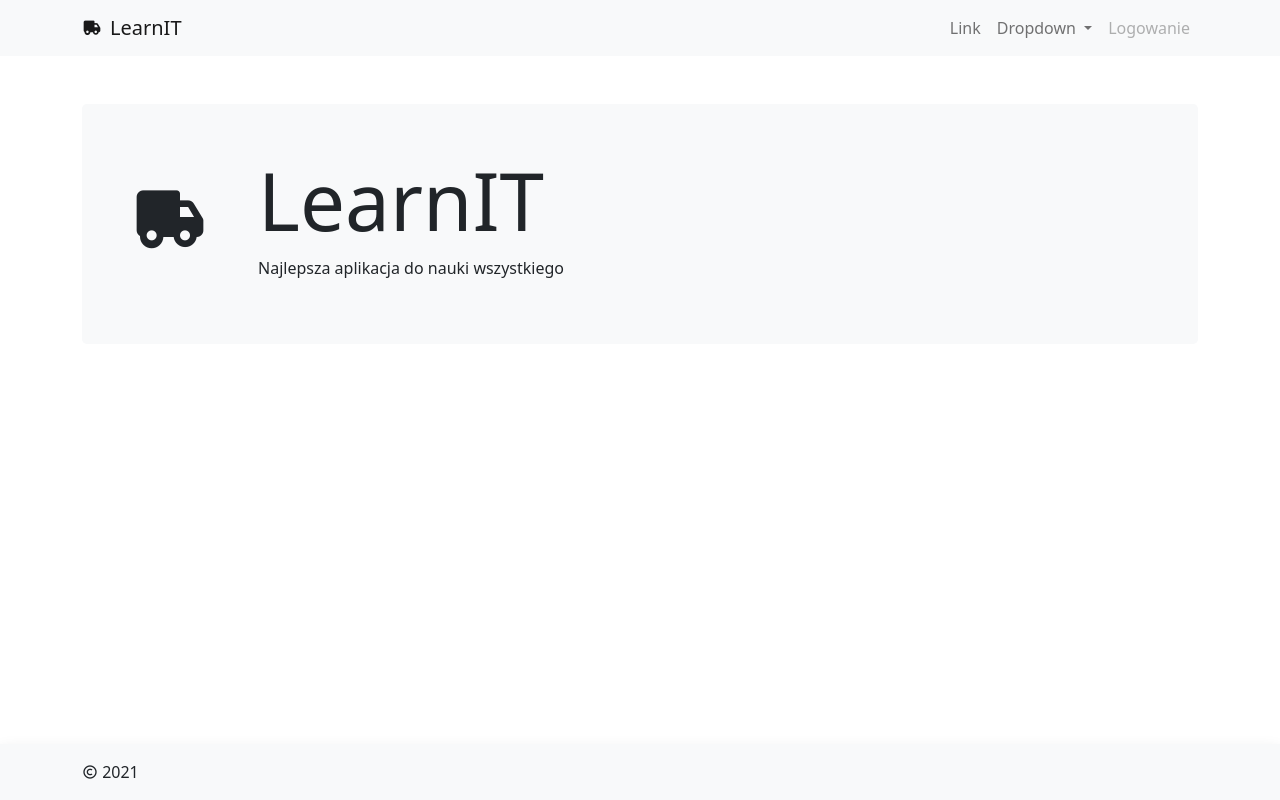
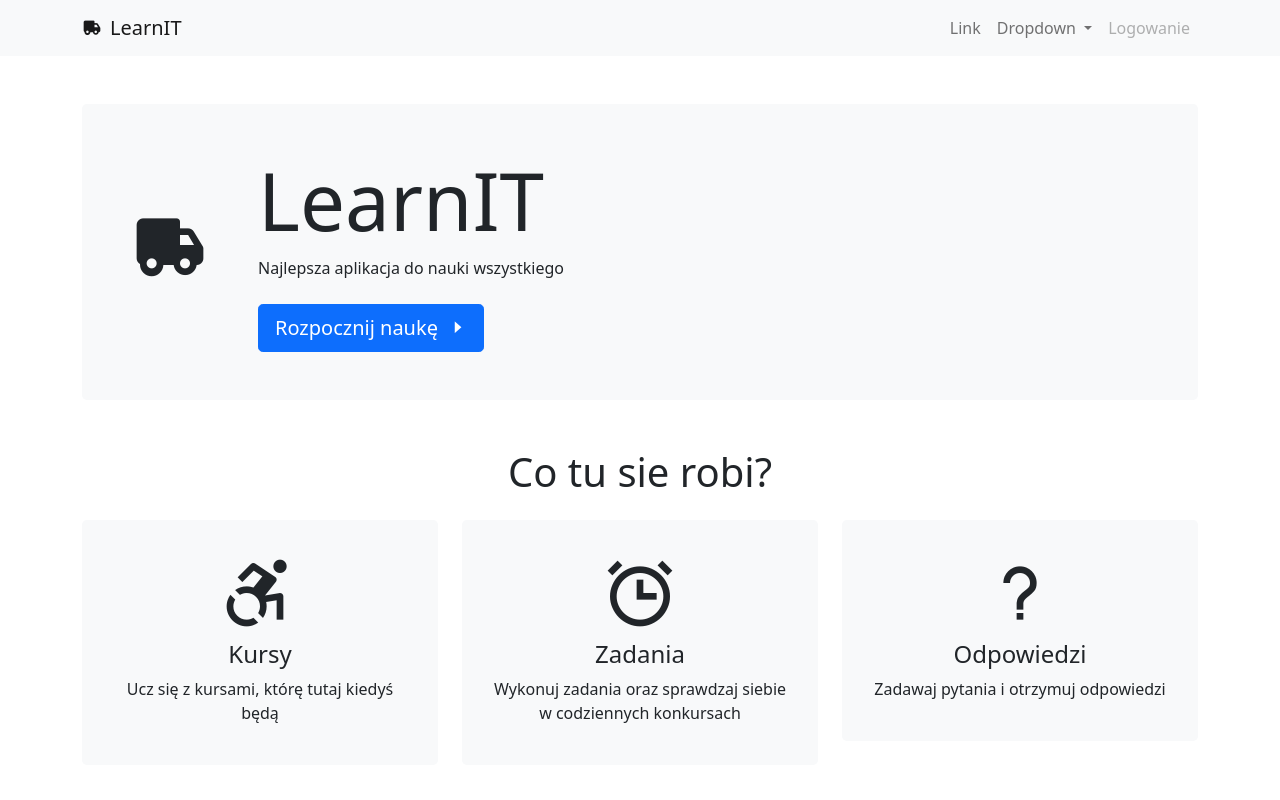
Before and after one commit to Mvtthew/learn-it, a Vue app in the folder learn-it-web/: page / in a window 1280 px wide. Shown: the top 800 px of the page. Built offline with nearby package versions, Linux system fonts and the light colour scheme.

Commit message:
:art: Simple homepage

```diff
--- a/learn-it-web/src/components/Footer.vue
+++ b/learn-it-web/src/components/Footer.vue
@@ -1,7 +1,7 @@
 <template>
-	<footer class="bg-light py-3 shadow">
+	<footer class="bg-light py-3">
 		<div class="container">
-			<p class="mb-0"><i class="bx bx-copyright"></i> 2021</p>
+			<p class="mb-0"><i class="bx bx-copyright"></i> 2021 by Mati</p>
 		</div>
 	</footer>
 </template>
--- a/learn-it-web/src/styles/_bootstrapCustom.sass
+++ b/learn-it-web/src/styles/_bootstrapCustom.sass
@@ -3,8 +3,8 @@
 $black: #000
 
 .shadow
-  box-shadow: 0 0 1rem rgba($black, .15)
+  box-shadow: 0 0 1rem rgba($black, .15) !important
 .shadow-sm
-  box-shadow: 0 0 .25rem rgba($black, .075)
+  box-shadow: 0 0 .25rem rgba($black, .075) !important
 .shadow-lg
-  box-shadow: 0 0 3rem rgba($black, .175)
+  box-shadow: 0 0 3rem rgba($black, .175) !important
--- a/learn-it-web/src/views/Home.vue
+++ b/learn-it-web/src/views/Home.vue
@@ -1,6 +1,6 @@
 <template>
 	<div class="home">
-		<div class="p-5 mb-4 bg-light rounded-3 d-flex align-items-center s">
+		<div class="p-5 mb-5 bg-light rounded-3 d-flex align-items-center">
 			<div class="me-5">
 				<h1 class="display-1">
 					<i class="bx bxs-truck"></i>
@@ -10,8 +10,42 @@
 				<h1 class="display-1">
 					LearnIT
 				</h1>
-				<p>Najlepsza aplikacja do nauki wszystkiego</p>
+				<p class="mb-4">Najlepsza aplikacja do nauki wszystkiego</p>
+				<button class="btn btn-primary me-2 btn-lg">
+					Rozpocznij naukę
+					<i class="bx bx-caret-right ms-1"></i>
+				</button>
 			</div>
+		</div>
+		<div class="mb-5">
+			<h1 class="text-center mb-4">Co tu sie robi?</h1>
+			<div class="row">
+				<div class="col text-center">
+					<div class="p-4 bg-light rounded-3">
+						<i class="bx bx-accessibility display-1"></i>
+						<h4>Kursy</h4>
+						<p>Ucz się z kursami, którę tutaj kiedyś będą</p>
+					</div>
+				</div>
+				<div class="col text-center">
+					<div class="p-4 bg-light rounded-3">
+						<i class="bx bx-alarm display-1"></i>
+						<h4>Zadania</h4>
+						<p>Wykonuj zadania oraz sprawdzaj siebie w codziennych konkursach</p>
+					</div>
+				</div>
+				<div class="col text-center">
+					<div class="p-4 bg-light rounded-3">
+						<i class="bx bx-question-mark display-1"></i>
+						<h4>Odpowiedzi</h4>
+						<p>Zadawaj pytania i otrzymuj odpowiedzi</p>
+					</div>
+				</div>
+			</div>
+		</div>
+		<div>
+			<h2>Po co to komu?</h2>
+			<p>Są pytania, na które nie ma odpowiedzi.</p>
 		</div>
 	</div>
 </template>
```
Also changed, not shown: learn-it-web/src/main.js (+5 -10 lines), 1 other file (tests, documents, lock files or other folders).
